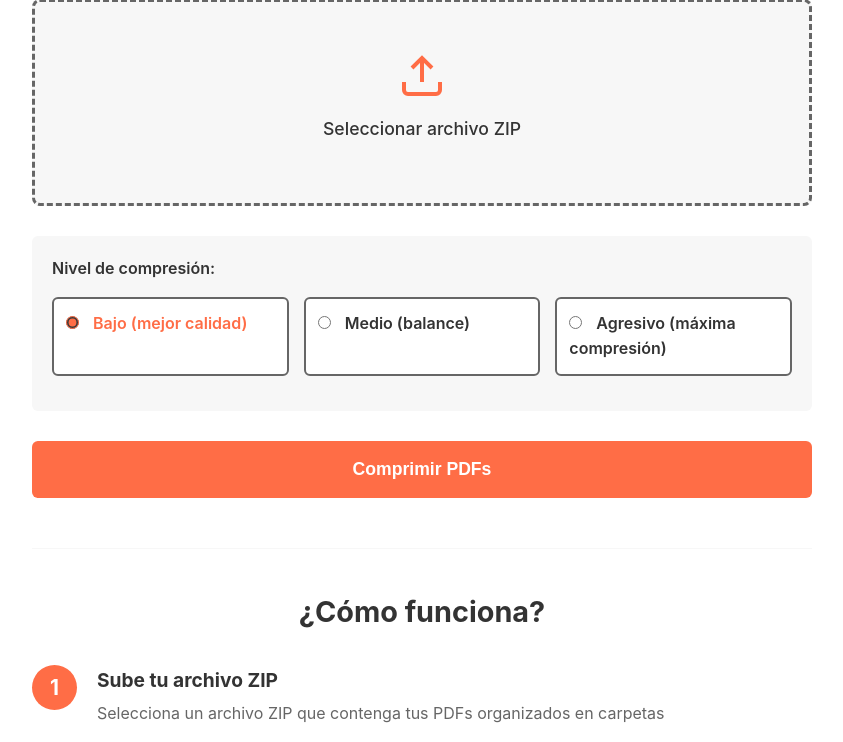
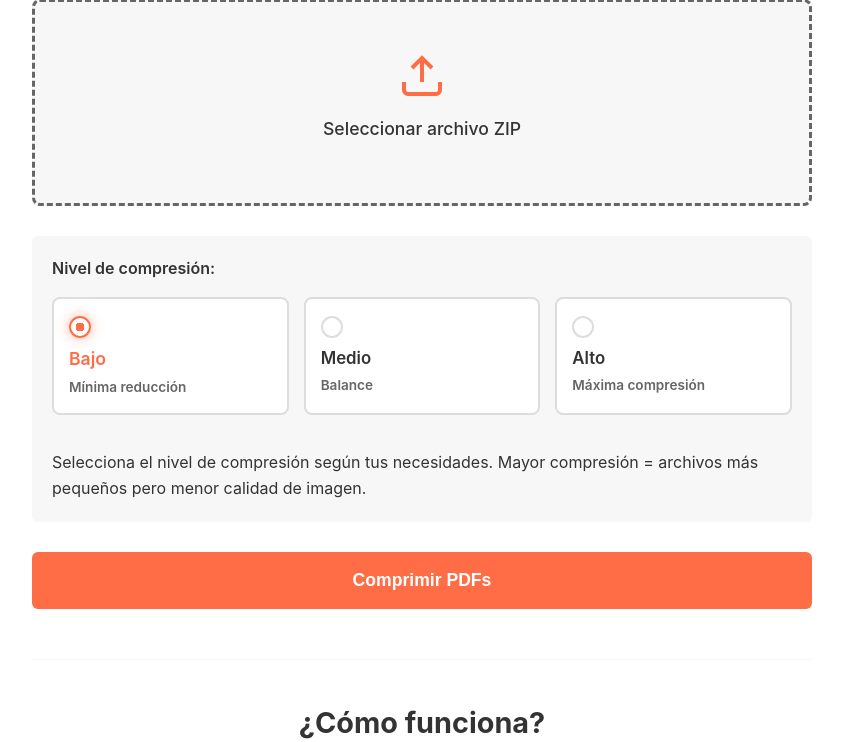
Before and after one commit to solitarioo1/comprimirPDF, a Flask app: page / in a window 1280 px wide. Shown: the part 233-975 px from the top of the page, without its empty margins (218-1061 px from the left). Run offline with Flask 3, Linux system fonts and the light colour scheme; some libraries are stand-ins or nearby versions.

Commit message:
adicional bajo medio alto

```diff
--- a/static/styles.css
+++ b/static/styles.css
@@ -112,45 +112,87 @@ main {
     color: var(--gris-oscuro);
     font-weight: 600;
     margin-bottom: 15px;
+    font-size: 1em;
 }
 
 .radio-group {
     display: grid;
     grid-template-columns: repeat(auto-fit, minmax(200px, 1fr));
     gap: 15px;
+    margin-bottom: 20px;
 }
 
 .radio-label {
     display: flex;
-    align-items: center;
-    padding: 12px;
+    align-items: flex-start;
+    padding: 15px;
     background: var(--blanco);
-    border: 2px solid var(--gris-medio);
-    border-radius: 6px;
+    border: 2px solid #ddd;
+    border-radius: 8px;
     cursor: pointer;
     transition: all 0.3s ease;
+    position: relative;
 }
 
 .radio-label:hover {
     border-color: var(--naranja);
+    box-shadow: 0 2px 8px rgba(255, 109, 70, 0.1);
 }
 
 .radio-label input[type="radio"] {
-    margin-right: 10px;
+    margin-right: 12px;
+    margin-top: 2px;
     cursor: pointer;
+    width: 22px;
+    height: 22px;
+    accent-color: var(--naranja);
+    -webkit-appearance: none;
+    -moz-appearance: none;
+    appearance: none;
+    border: 2.5px solid #ddd;
+    border-radius: 50%;
+    padding: 3px;
+    background: white;
+    transition: all 0.3s ease;
+    flex-shrink: 0;
 }
 
-.radio-label input[type="radio"]:checked + span {
-    color: var(--naranja);
-    font-weight: 600;
+.radio-label input[type="radio"]:hover {
+    border-color: var(--naranja);
+    box-shadow: 0 0 8px rgba(255, 109, 70, 0.4);
+}
+
+.radio-label input[type="radio"]:checked {
+    border-color: var(--naranja);
+    background: radial-gradient(circle, var(--naranja) 35%, white 35%);
+    box-shadow: 0 0 12px rgba(255, 109, 70, 0.5);
 }
 
 .radio-label input[type="radio"]:checked {
     accent-color: var(--naranja);
 }
 
-.radio-label span {
+.label-content {
+    flex: 1;
+}
+
+.label-content span {
+    display: block;
     color: var(--gris-oscuro);
+    font-weight: 600;
+    font-size: 1.05em;
+    margin-bottom: 3px;
+}
+
+.label-content p {
+    color: var(--gris-medio);
+    font-size: 0.85em;
+    margin: 0;
+}
+
+.radio-label input[type="radio"]:checked + .label-content span {
+    color: var(--naranja);
+    font-size: 1.1em;
 }
 
 .btn-compress {
--- a/templates/index.html
+++ b/templates/index.html
@@ -34,17 +34,29 @@
                         <label>Nivel de compresión:</label>
                         <div class="radio-group">
                             <label class="radio-label">
-                                <input type="radio" name="compression" value="low" checked>
-                                <span>Bajo (mejor calidad)</span>
+                                <input type="radio" name="compression" value="low" id="compression-low" checked>
+                                <div class="label-content">
+                                    <span>Bajo</span>
+                                    <p>Mínima reducción</p>
+                                </div>
                             </label>
                             <label class="radio-label">
-                                <input type="radio" name="compression" value="medium">
-                                <span>Medio (balance)</span>
+                                <input type="radio" name="compression" value="medium" id="compression-medium">
+                                <div class="label-content">
+                                    <span>Medio</span>
+                                    <p>Balance</p>
+                                </div>
                             </label>
                             <label class="radio-label">
-                                <input type="radio" name="compression" value="high">
-                                <span>Agresivo (máxima compresión)</span>
+                                <input type="radio" name="compression" value="high" id="compression-high">
+                                <div class="label-content">
+                                    <span>Alto</span>
+                                    <p>Máxima compresión</p>
+                                </div>
                             </label>
+                        </div>
+                        <div class="compression-info">
+                            <p id="compression-description">Selecciona el nivel de compresión según tus necesidades. Mayor compresión = archivos más pequeños pero menor calidad de imagen.</p>
                         </div>
                     </div>
 
```
